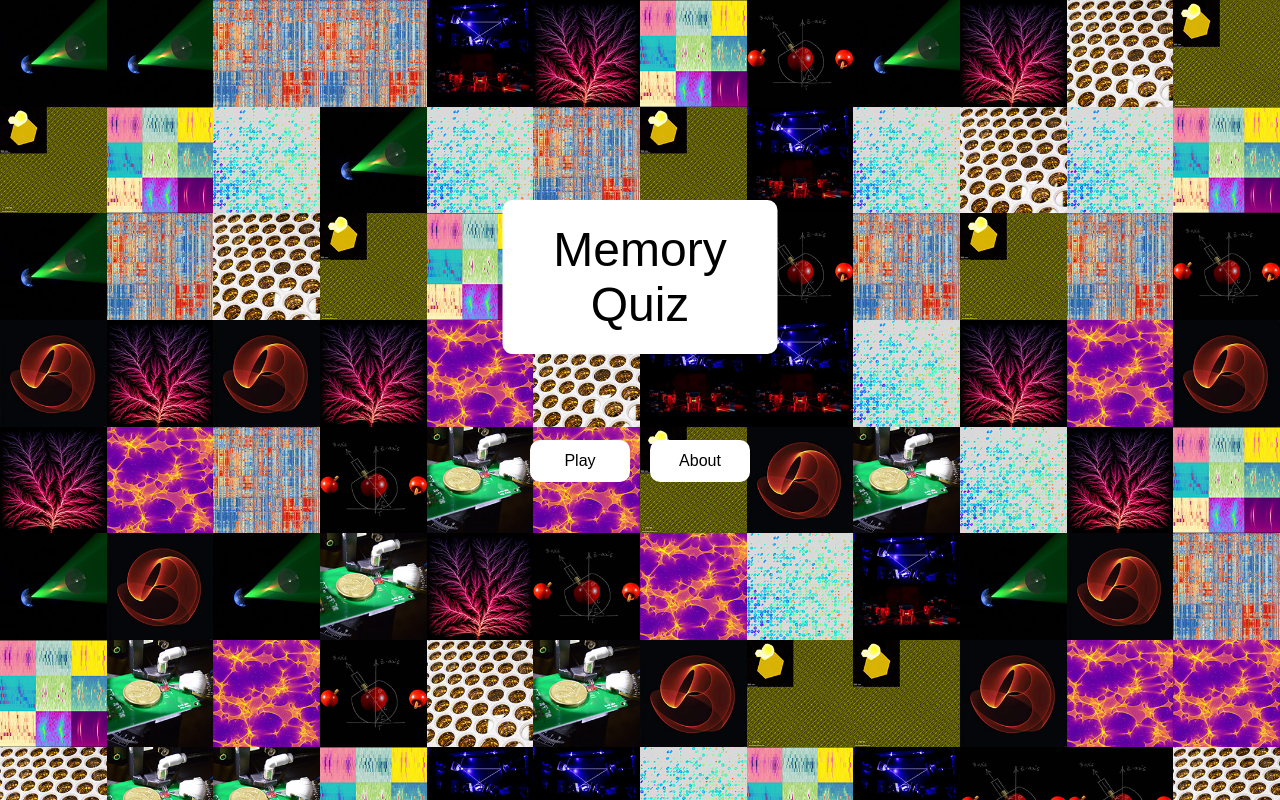
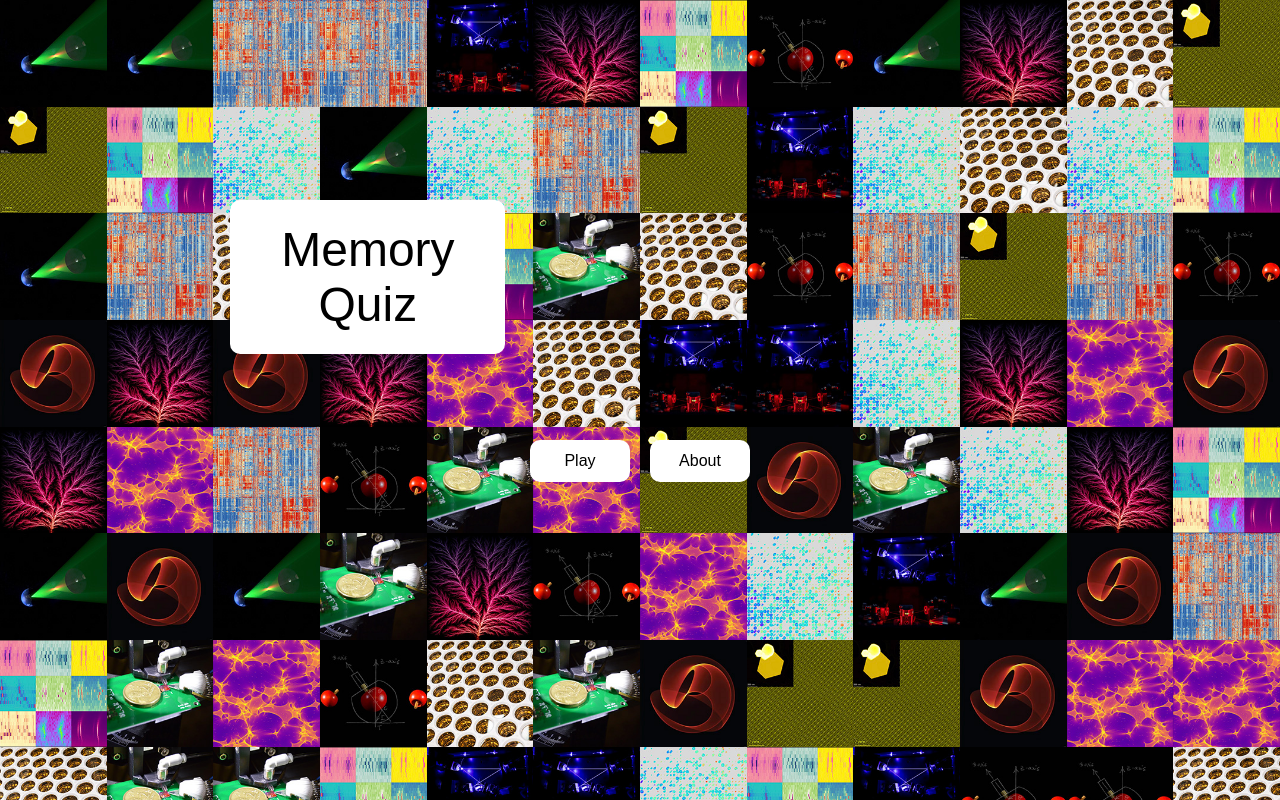
Before and after one commit to peter-wildman/memory_game, a plain HTML site: page index.html in a window 1280 px wide. Drawn offline with Linux system fonts and the light colour scheme.

Commit message:
continuing to try things

```diff
--- a/style.css
+++ b/style.css
@@ -366,8 +366,7 @@ body {
     #title-overlay {
       position: fixed;
       top: 200px;
-      left: 50dvw;
-      transform: translate(-50%, 0);
+      left: 18dvw;
       color: black;
       font-size: 3rem;
       opacity: 0;
```
